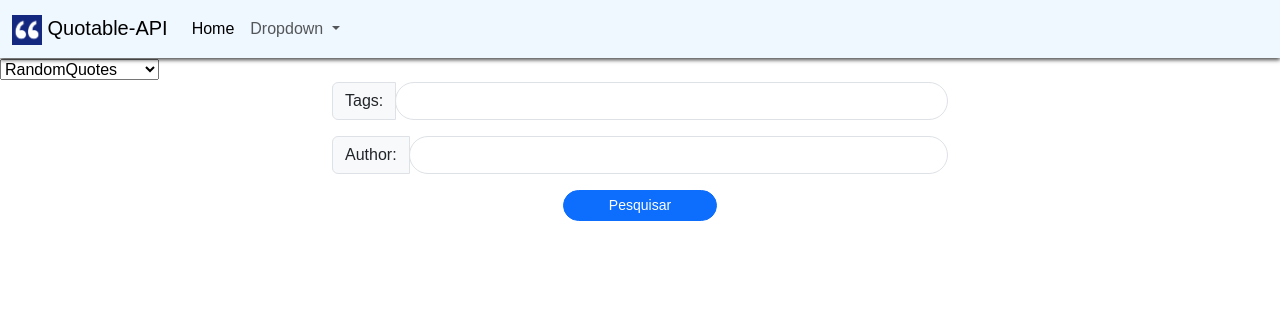
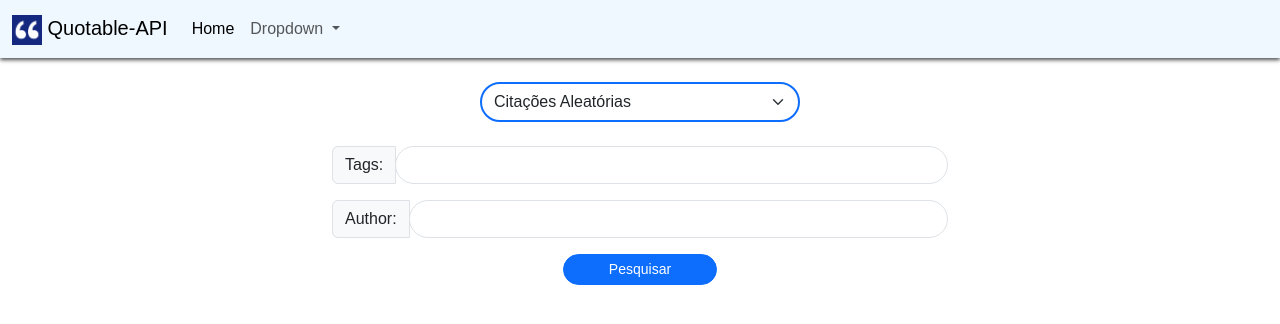
Before and after one commit to elc1090/project2-2024a-fork-quotable-api-v2, a Vue app: page / in a window 1280 px wide. Shown: the top 324 px of the page. Built offline with nearby package versions, Linux system fonts and the light colour scheme.

Commit message:
Update HomeView.vue

```diff
--- a/src/views/HomeView.vue
+++ b/src/views/HomeView.vue
@@ -1,24 +1,26 @@
 <template>
   <NavBar/>
-  <main>
-    <select v-model="selectedComponent">
-      <option value="RandomQuotes">RandomQuotes</option>
-      <option value="RandomListQuotes">RandomListQuotes</option>
-      <option value="SearchQuotes">SearchQuotes</option>
-      <option value="SearchAuthors">SearchAuthors</option>
+  <main class="text-center">
+    <select v-model="selectedComponent" class="form-select rounded-pill border-primary w-25 mt-4 mb-4 mx-auto"> <!-- Adiciona a classe mx-auto para centralizar o select horizontalmente -->
+      <option value="RandomQuotes">Citações Aleatórias</option>
+      <option value="RandomListQuotes">Lista de Citações Aleatórias</option>
+      <option value="SearchQuotes">Procurar Citações</option>
+      <option value="SearchAuthors">Procurar Autores</option>
     </select>
     <component :is="selectedComponent" />
   </main>
 </template>
+
 <script>
 import NavBar from '../components/NavBar.vue'
 import RandomQuotes from '../components/RandomQuotes.vue';
-import RandomListQuotes from'../components/RandomListQuotes.vue';
-import SearchQuotes from'../components/SearchQuotes.vue';
+import RandomListQuotes from '../components/RandomListQuotes.vue';
+import SearchQuotes from '../components/SearchQuotes.vue';
 import SearchAuthors from '../components/SearchAuthors.vue';
-export default{
+
+export default {
   name: 'HomeView',
-  components:{
+  components: {
     NavBar,
     RandomQuotes,
     RandomListQuotes,
@@ -32,3 +34,14 @@ export default{
   }
 }
 </script>
+
+<style scoped>
+.form-select {
+  border-width: 2px; /* Espessura da borda */
+  border-color: #007bff; /* Cor azul para a borda do select */
+}
+
+.rounded-pill {
+  border-radius: 20px; /* Borda arredondada */
+}
+</style>
```
